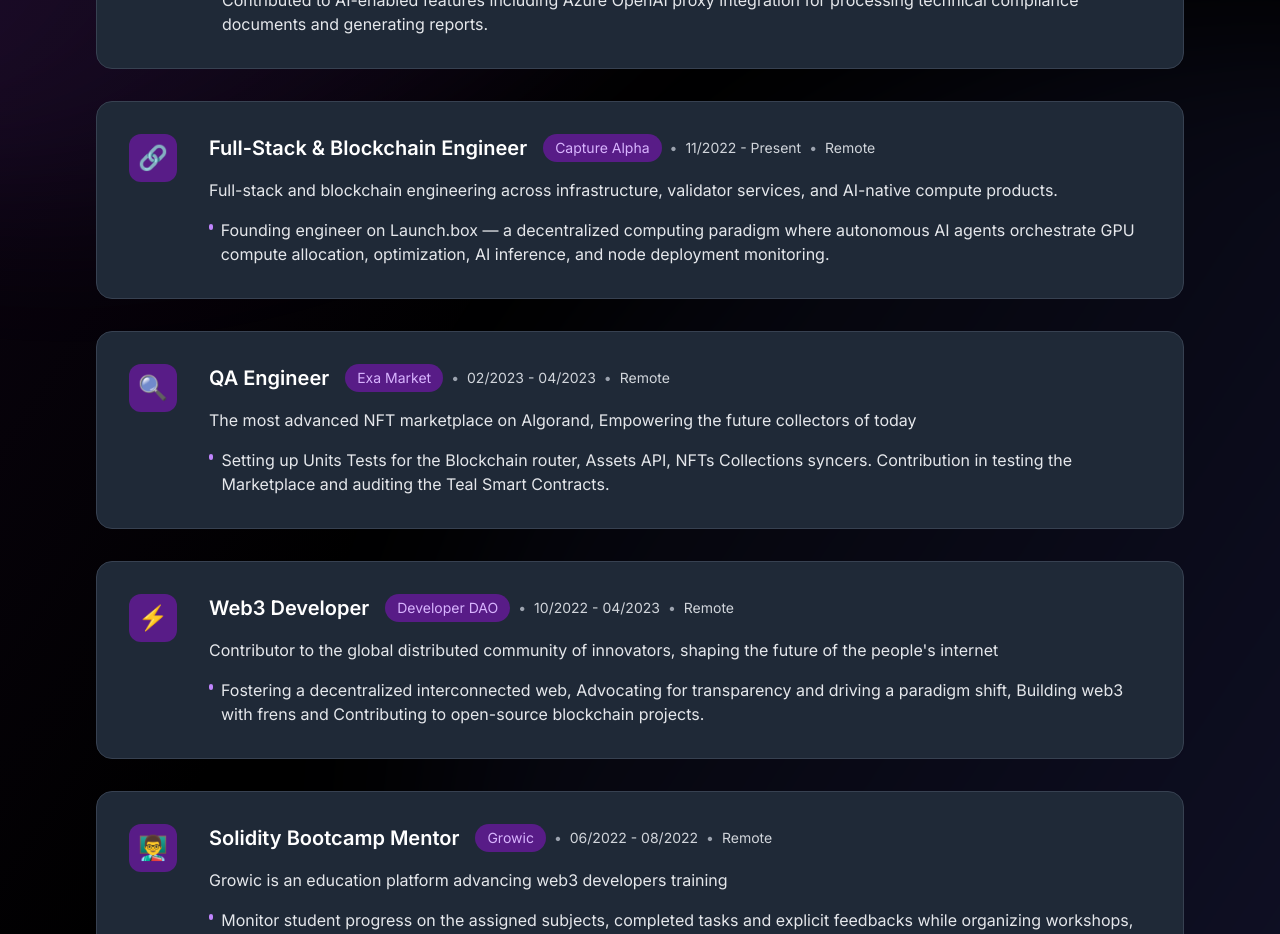
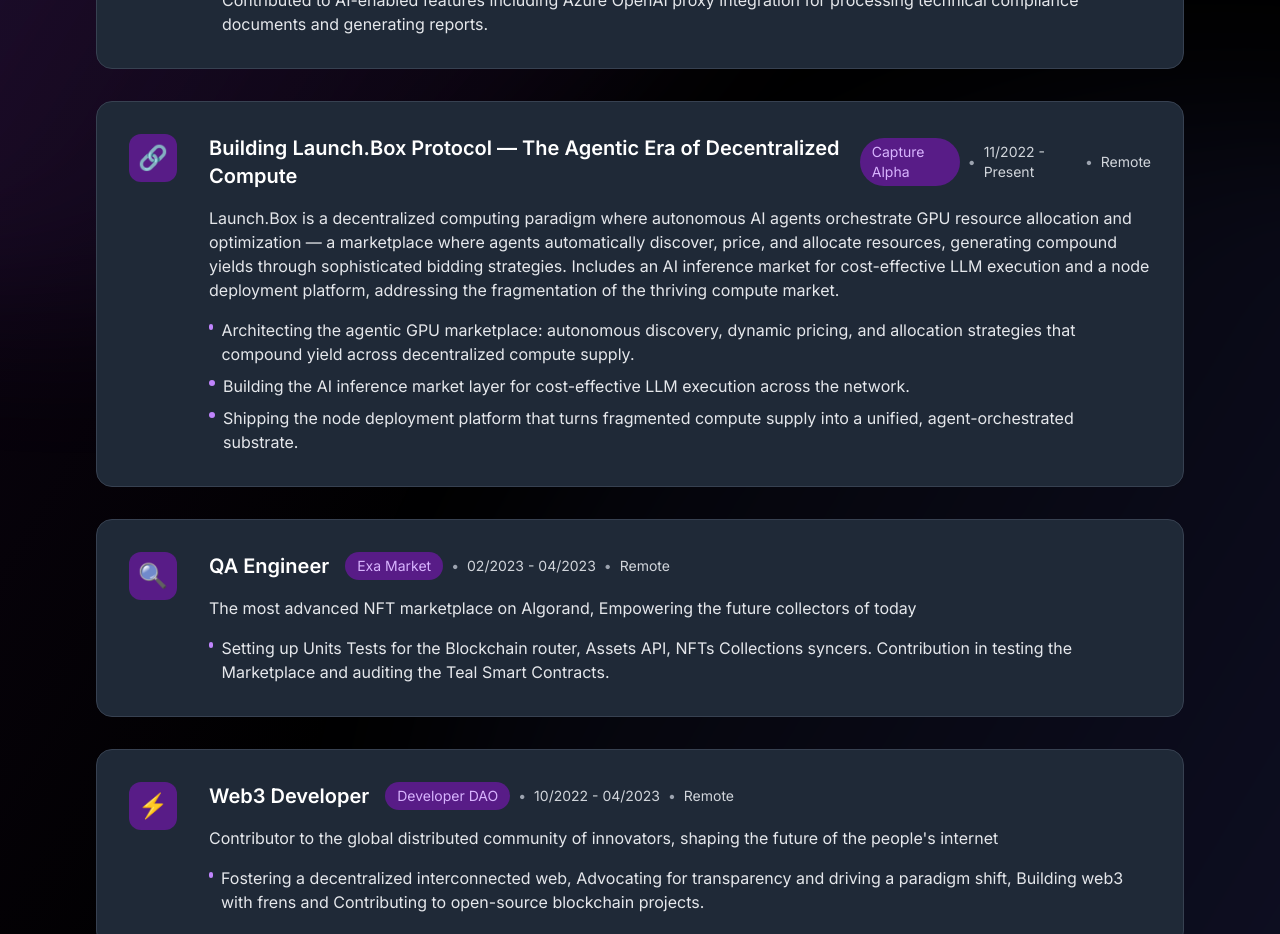
Before and after one commit to Hebx/DevFolio, a Next.js app: page / in a window 1280 px wide. Shown: the part 4540-5474 px from the top of the page. Built offline with nearby package versions, Linux system fonts and the light colour scheme.

Commit message:
Experience: Capture Alpha reframed as Launch.Box Protocol — agentic decentralized compute

```diff
--- a/app/components/Experience.tsx
+++ b/app/components/Experience.tsx
@@ -33,14 +33,16 @@
     icon: "🧩",
   },
   {
-    title: "Full-Stack & Blockchain Engineer",
+    title: "Building Launch.Box Protocol — The Agentic Era of Decentralized Compute",
     company: "Capture Alpha",
     period: "11/2022 - Present",
     location: "Remote",
     description:
-      "Full-stack and blockchain engineering across infrastructure, validator services, and AI-native compute products.",
+      "Launch.Box is a decentralized computing paradigm where autonomous AI agents orchestrate GPU resource allocation and optimization — a marketplace where agents automatically discover, price, and allocate resources, generating compound yields through sophisticated bidding strategies. Includes an AI inference market for cost-effective LLM execution and a node deployment platform, addressing the fragmentation of the thriving compute market.",
     highlights: [
-      "Founding engineer on Launch.box — a decentralized computing paradigm where autonomous AI agents orchestrate GPU compute allocation, optimization, AI inference, and node deployment monitoring.",
+      "Architecting the agentic GPU marketplace: autonomous discovery, dynamic pricing, and allocation strategies that compound yield across decentralized compute supply.",
+      "Building the AI inference market layer for cost-effective LLM execution across the network.",
+      "Shipping the node deployment platform that turns fragmented compute supply into a unified, agent-orchestrated substrate.",
     ],
     icon: "🔗",
   },
```
